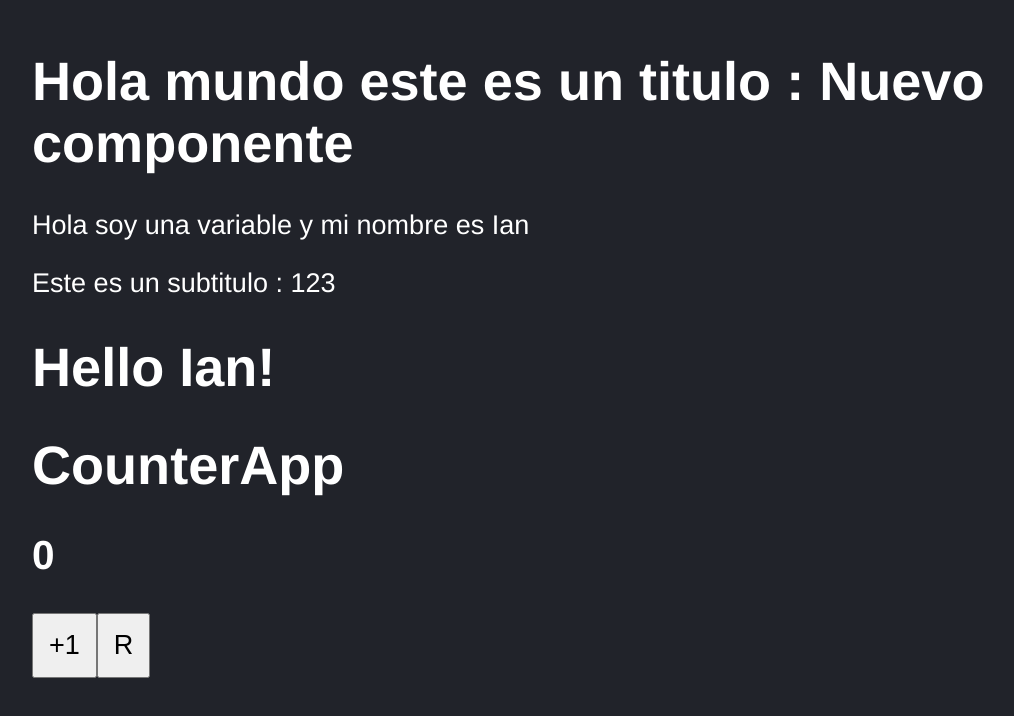
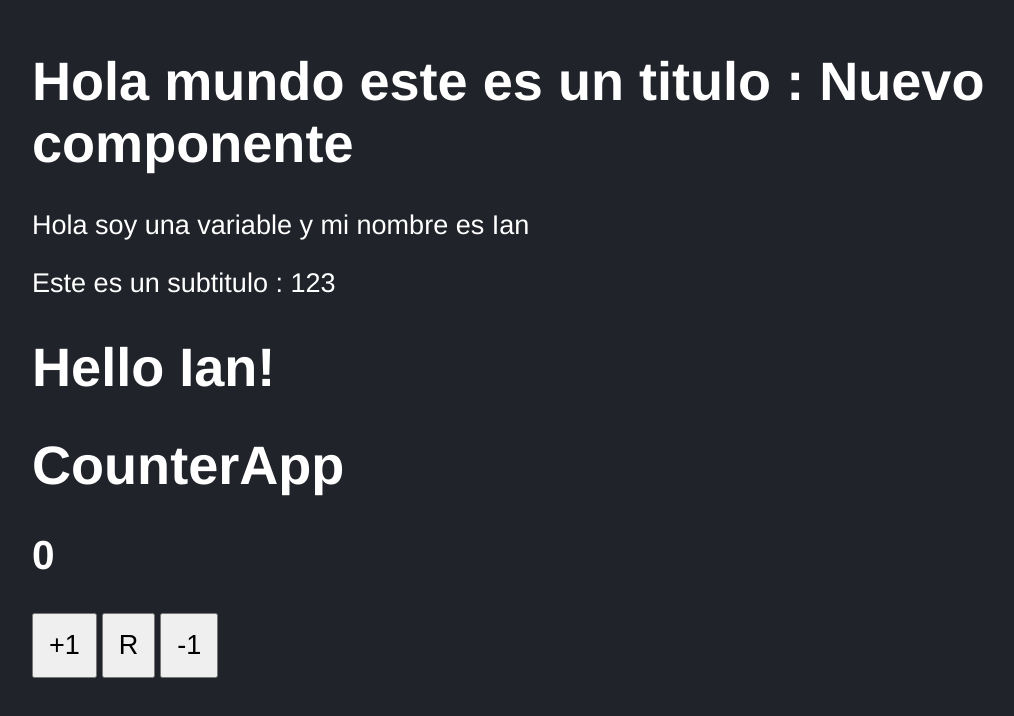
Before and after one commit to ianklebold/js-react-practice, a React (Vite) app in the folder react-practice-v2/counter-app/: page / in a window 1280 px wide. Shown: the part 134-850 px from the top of the page, without its empty margins (116-1130 px from the left). Built offline with nearby package versions, Linux system fonts and the light colour scheme.

Commit message:
REACT PRACTICE V2 - 008 - Cambios pequenos

```diff
--- a/react-practice-v2/counter-app/src/CounterApp.jsx
+++ b/react-practice-v2/counter-app/src/CounterApp.jsx
@@ -4,11 +4,15 @@ import PropTypes from 'prop-types';
 //El evento onClick es el que permite aumentar el valor de value. En {} va js
 export const CounterApp = ({value}) => {
 
+    //El renderizado se da cuando el componente cambia de estado, por lo que por cada cambio
+    //Todo este componente volvera a ser ejecutado. Cuidado por que podrias hacer llamadas a APIs
+    //Consultas a BD, etc, por cad avez que cambies de estado tu componente.
+    console.log("Renderizando");
+
+
     //Cuando el estado counter cambia entonces react renderiza el componente
-
     //Desestructuracion de arreglo
     const [ counter,setCounter   ] = useState(value); //Returns a stateful value, and a function to update it.
-
     const incValue = () => {
         //Se pasa la constante counter y la funcion setCounter se encarga de modificarlo
         setCounter(counter + 1);
@@ -16,6 +20,10 @@ export const CounterApp = ({value}) => {
 
     const restartValue = () => {
         setCounter(counter - counter);
+    };
+
+    const restValue = () => {
+        setCounter(counter - 1);
     };
 
     return (
@@ -29,6 +37,9 @@ export const CounterApp = ({value}) => {
             <button onClick={restartValue}>
                 R
             </button>
+            <button onClick={restValue}>
+                -1
+            </button>
         </>
     );
 };
--- a/react-practice-v2/counter-app/src/styles.css
+++ b/react-practice-v2/counter-app/src/styles.css
@@ -9,4 +9,5 @@ html,body{
 button {
     padding: 15px;
     font-size: 1.3rem;
+    margin-right: 5px;
 }
```
